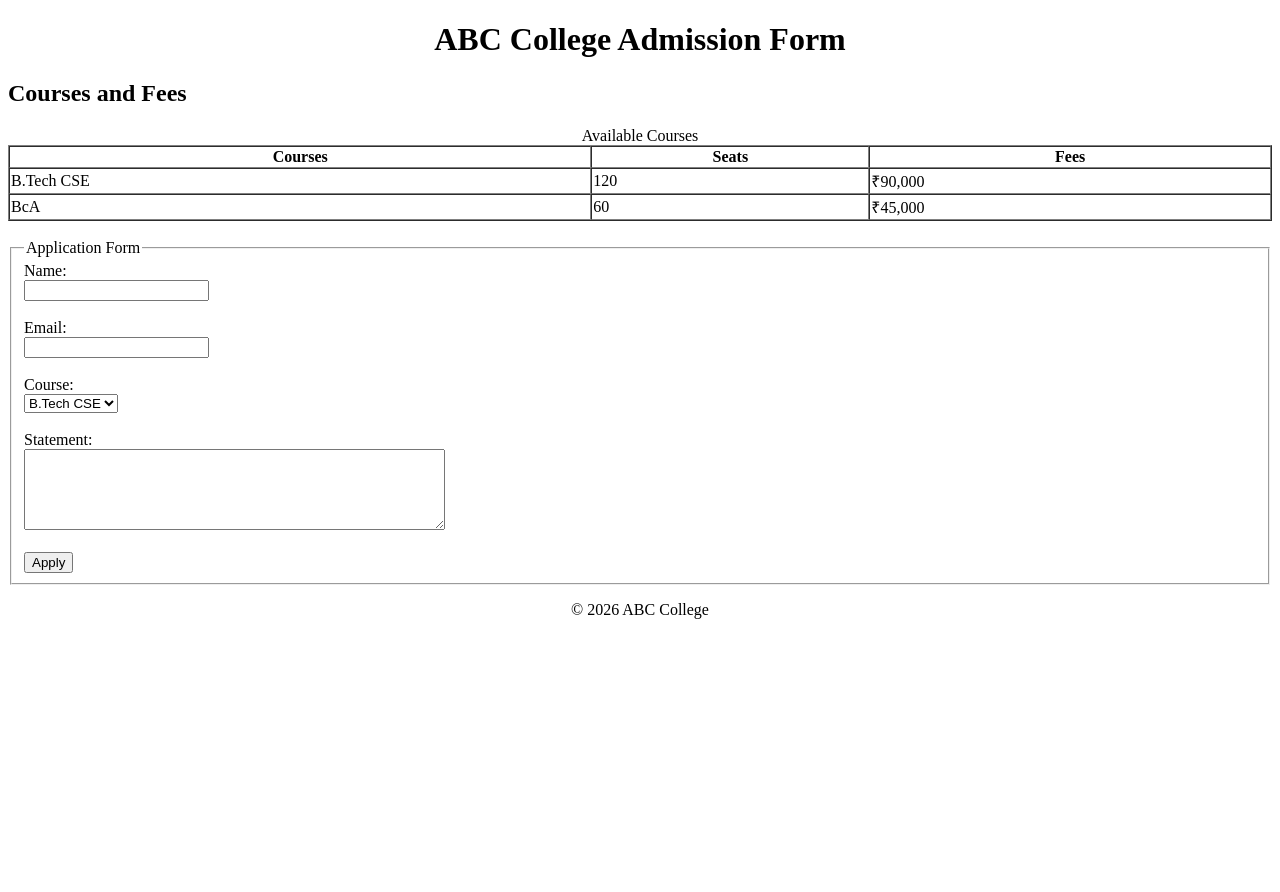
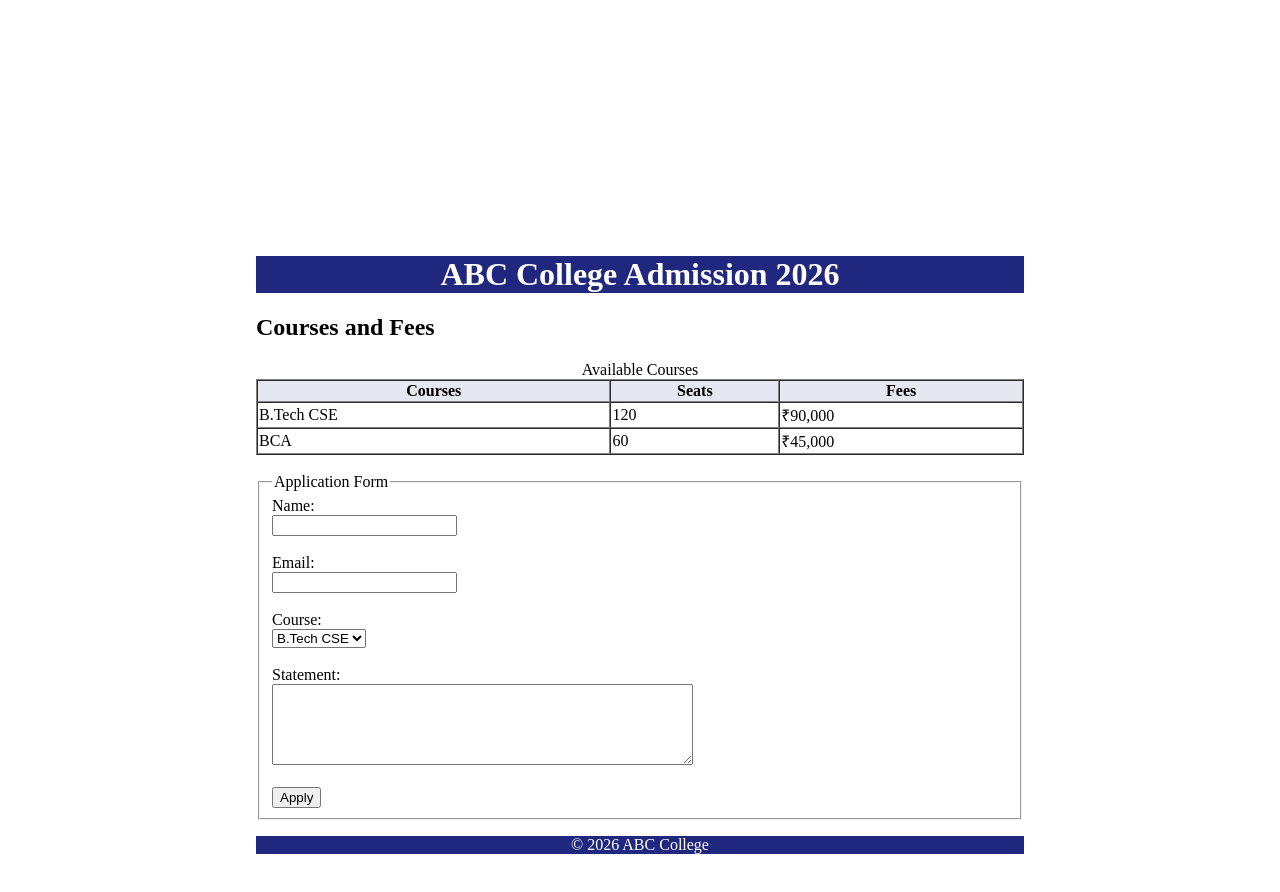
Before and after one commit to vriindaa-97/WDW_0163, a plain HTML site: page WDW_Assignments/Assignment_18/index.html in a window 1280 px wide. Before the commit the page ends 800 px from the top, so only its background shows below. Drawn offline with Linux system fonts and the light colour scheme.

Commit message:
Assignment-18 Styling Added

```diff
--- a/WDW_Assignments/Assignment_18/index.html
+++ b/WDW_Assignments/Assignment_18/index.html
@@ -4,11 +4,25 @@
     <meta charset="UTF-8">
     <meta name="viewport" content="width=device-width, initial-scale=1.0">
     <title>Assignment 18 Mini Project</title>
+    <style>
+        body {margin: 20%;}
+        header {
+            background-color: #20277e;
+            color: white;
+        }
+        th { background-color: #e5e7f1;}
+        button {cursor:pointer}
+        footer{
+            background-color: #20277e;
+            color: white;
+        }
+
+    </style>
 
 </head>
 <body>
     <header align="center">
-        <h1>ABC College Admission Form</h1>
+        <h1>ABC College Admission 2026</h1>
     </header>
     <main >
        <h2>Courses and Fees</h2>
@@ -29,7 +43,7 @@
                     <td>&#8377;90,000</td>
                 </tr>
                 <tr>
-                    <td>BcA</td>
+                    <td>BCA</td>
                     <td>60</td>
                     <td>&#8377;45,000</td>
                 </tr>
```
